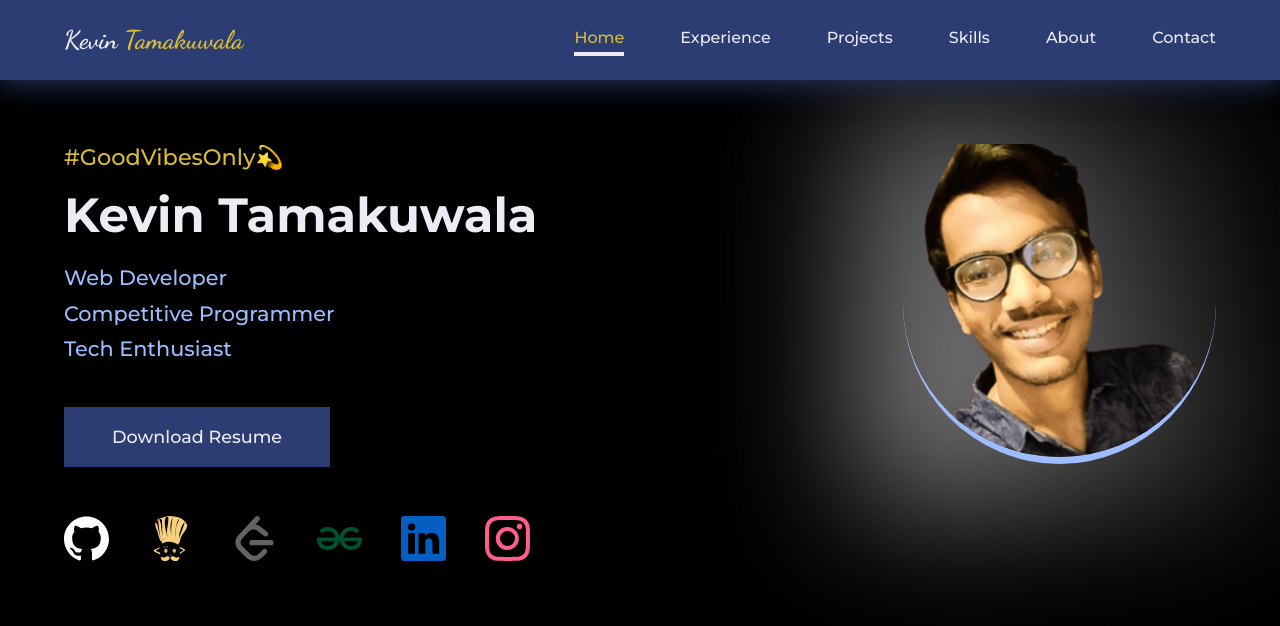
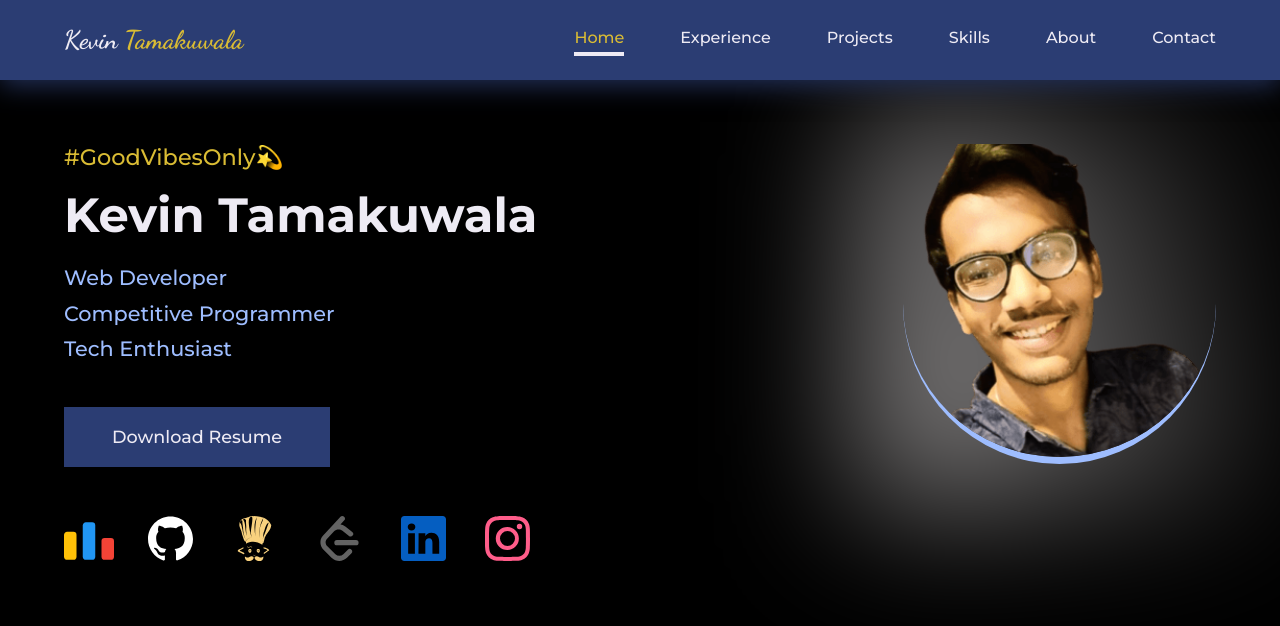
Before and after one commit to kevintamakuwala/PortFolio-Kevin, a React (Create React App) app: page / in a window 1280 px wide. Shown: the top 626 px of the page. Built offline with nearby package versions, Linux system fonts and the light colour scheme.

Commit message:
Added Codeforces on Page

```diff
--- a/src/components/Header.jsx
+++ b/src/components/Header.jsx
@@ -6,9 +6,9 @@ import AOS from "aos";
 import "aos/dist/aos.css";
 import { SiGithub, SiLeetcode } from "react-icons/si";
 import { SiCodechef } from "react-icons/si";
-import { SiGeeksforgeeks } from "react-icons/si";
 import { BsLinkedin } from "react-icons/bs";
 import { BsInstagram } from "react-icons/bs";
+import Codeforces  from "./../images/codeforces.svg";
 
 export const Header = () => {
   useEffect(() => {
@@ -18,16 +18,16 @@ export const Header = () => {
   }, []);
 
   const onButtonClick = () => {
-    fetch('Kevin_Tamakuwala_Resume.pdf').then(response => {
-        response.blob().then(blob => {
-            const fileURL = window.URL.createObjectURL(blob);
-            let alink = document.createElement('a');
-            alink.href = fileURL;
-            alink.download = 'Kevin_Tamakuwala_Resume.pdf';
-            alink.click();
-        })
-    })
-}
+    fetch("Kevin_Tamakuwala_Resume.pdf").then((response) => {
+      response.blob().then((blob) => {
+        const fileURL = window.URL.createObjectURL(blob);
+        let alink = document.createElement("a");
+        alink.href = fileURL;
+        alink.download = "Kevin_Tamakuwala_Resume.pdf";
+        alink.click();
+      });
+    });
+  };
   return (
     <>
       <header className=" main__header">
@@ -47,11 +47,22 @@ export const Header = () => {
                 Competitive Programmer <br />
                 Tech Enthusiast
               </p>
-              <Link to="/" className="btn lg "onClick={onButtonClick}>
+              <Link to="/" className="btn lg " onClick={onButtonClick}>
                 Download Resume
               </Link>
               <br />
               <div className="socials">
+                <a
+                  href="https://codeforces.com/profile/kevintamakuwala16/"
+                  target="_blank"
+                  rel="noreferrer"
+                >
+                  {/* <SiCodeforces/> */}
+                  <img src={Codeforces} alt="Codeforces" id="codeforces"
+
+                  />
+                </a>
+
                 <a
                   href="https://github.com/kevintamakuwala/"
                   target="_blank"
@@ -73,13 +84,7 @@ export const Header = () => {
                 >
                   <SiLeetcode id="leetcode" />
                 </a>
-                <a
-                  href="https://auth.geeksforgeeks.org/user/kevintamakuwala16/profile"
-                  target="_blank"
-                  rel="noreferrer"
-                >
-                  <SiGeeksforgeeks id="gfg" />
-                </a>
+
                 <a
                   href="https://www.linkedin.com/in/kevintamakuwala/"
                   target="_blank"
--- a/src/pages/home/home.css
+++ b/src/pages/home/home.css
@@ -58,9 +58,11 @@
     color:#636363;
     cursor:pointer;
 }
-#gfg{
+#codeforces{
     color:rgb(145, 3, 124);
     cursor:pointer;
+    height: 3.1rem;
+    width: 3.1rem;
 }
 @media screen and (max-width:533px) {
     .socials{
@@ -83,7 +85,7 @@
 }
 
 .main__header-image img {
-    cursor: pointer;
+   cursor: pointer;
    border-bottom-left-radius: 50%;
    border-bottom: 7px solid var(--blue-color-200);
    border-bottom-right-radius: 50%;
```
Also changed, not shown: src/images/codeforces.svg (added).
